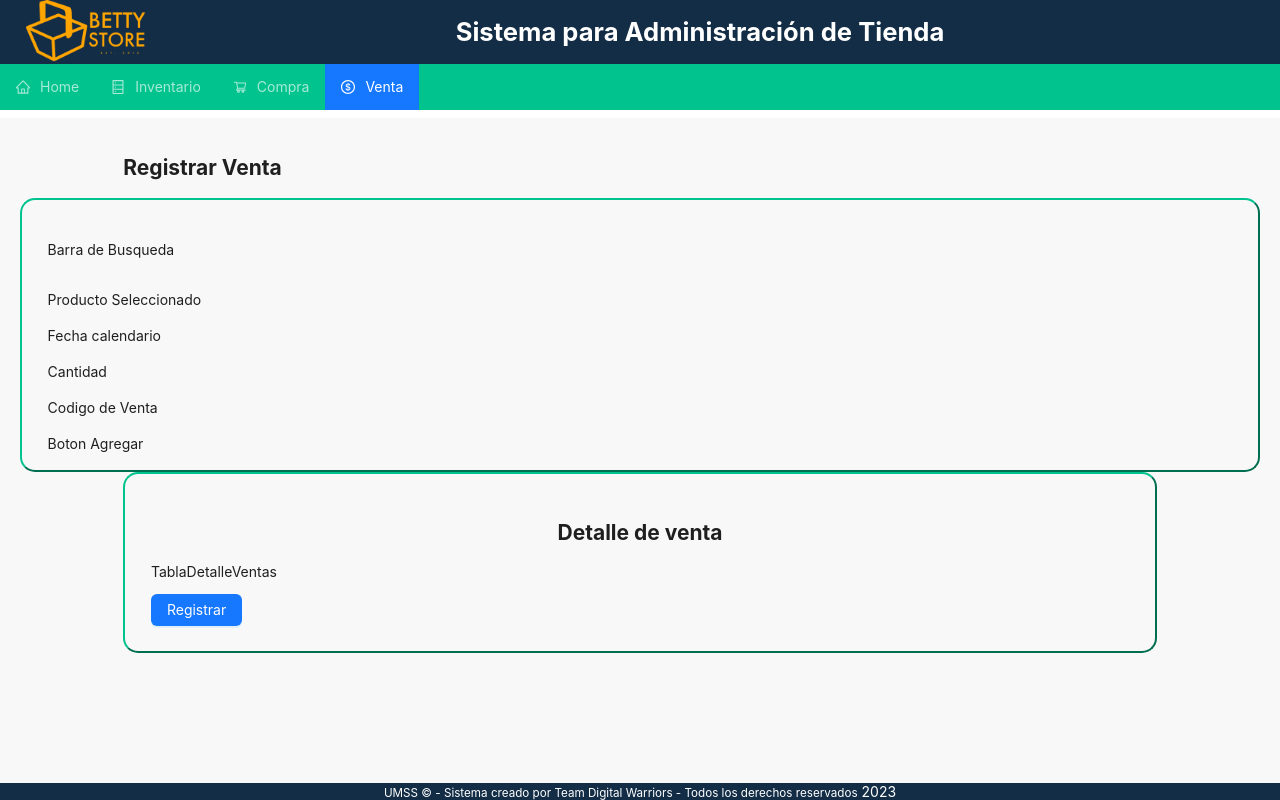
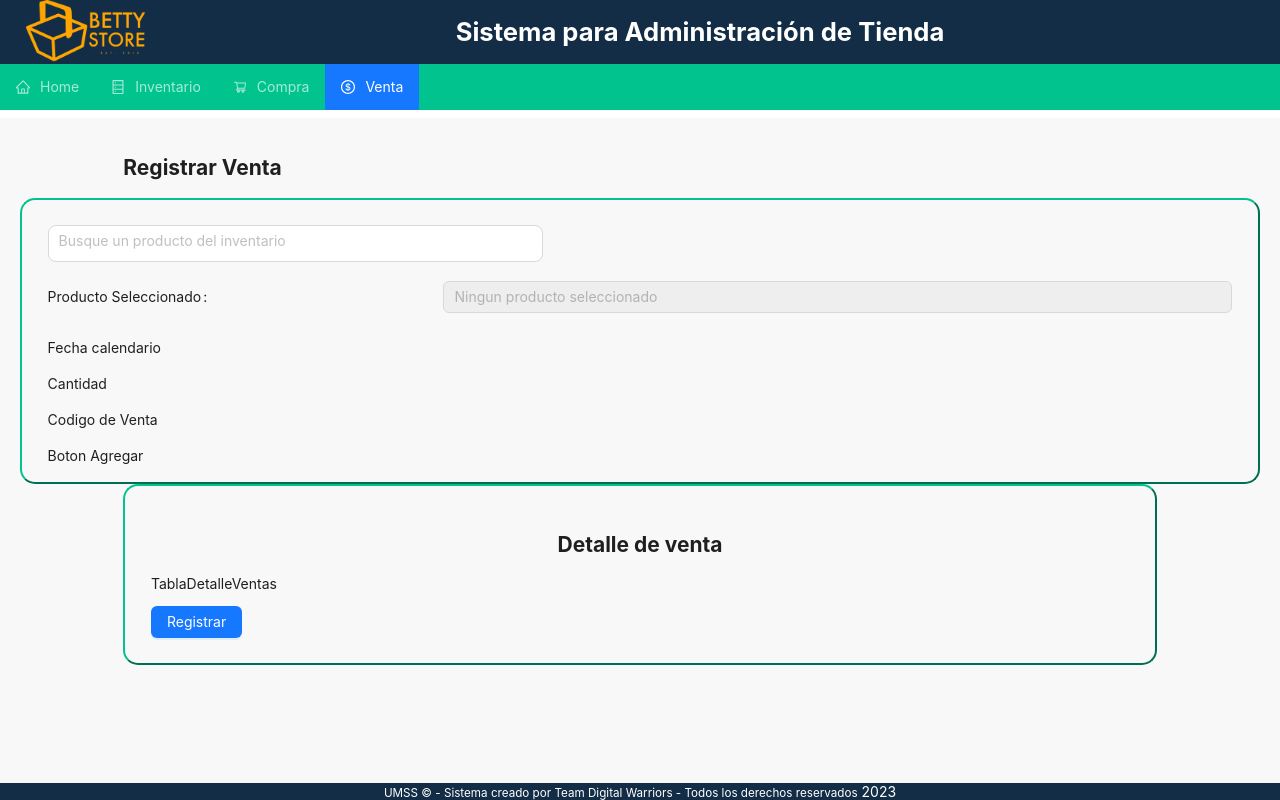
Before and after one commit to leonardoGit99/BettyStore, a React (Create React App) app in the folder bettystore/: page /registrarVenta in a window 1280 px wide. Built offline with nearby package versions, Linux system fonts and the light colour scheme; no server answers.

Commit message:
Añadiendo barra de busqueda al formulario y producto seleccionado

```diff
--- a/bettystore/src/views/RegistrarVenta.jsx
+++ b/bettystore/src/views/RegistrarVenta.jsx
@@ -126,12 +126,34 @@ export default function RegistrarVenta() {
                   <Col lg={22} md={22} xs={23}>
 
                     {/* Buscador de inventario */}
-                    <p>Barra de Busqueda</p>
+                    <Form.Item className="buscador" name="buscador">
+                      <AutoComplete
+                        /*style={{ width: 500 }}*/
+                        options={productos.map((producto) => ({ value: producto.nomProd, cantidadProd: producto.cantidadProd, precioProd: producto.precioProd, codProd: producto.codProd }))}
+                        onSelect={handleSelect}
+                        placeholder="Busque un producto del inventario"
+                        onSearch={handleSearch}
+                      >
+                        <Input
+                          size="large"
+
+                        />
+                      </AutoComplete>
+                    </Form.Item>
                   </Col>
                   <Col lg={0}></Col>
                 </Row>
                 <Col span={24}>
-                 <p>Producto Seleccionado</p>
+                  <Form.Item label="Producto Seleccionado: " labelAlign="left" name="buscador" >
+                    <Input
+                      style={{ color: "#676767" }}
+                      disabled
+                      placeholder="Ningun producto seleccionado"
+                      value={seleccionado.value}
+                    >
+
+                    </Input>
+                  </Form.Item>
                 </Col>
                 {/*<Col lg={1}></Col>*/}
                 <Col span={24}>
```
